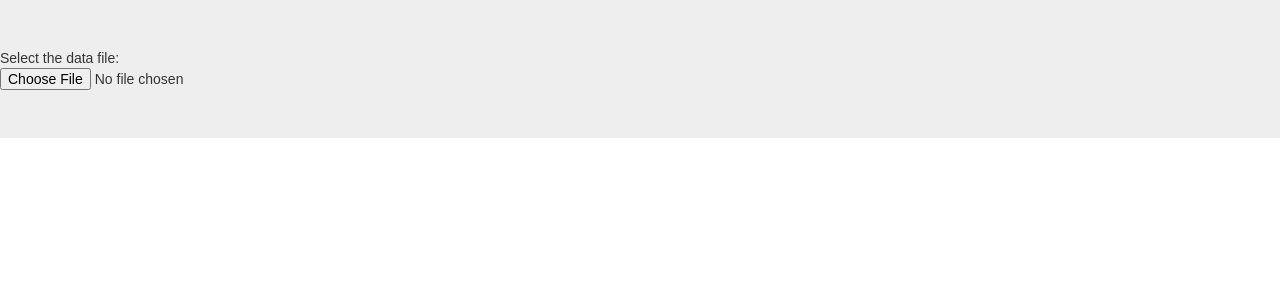
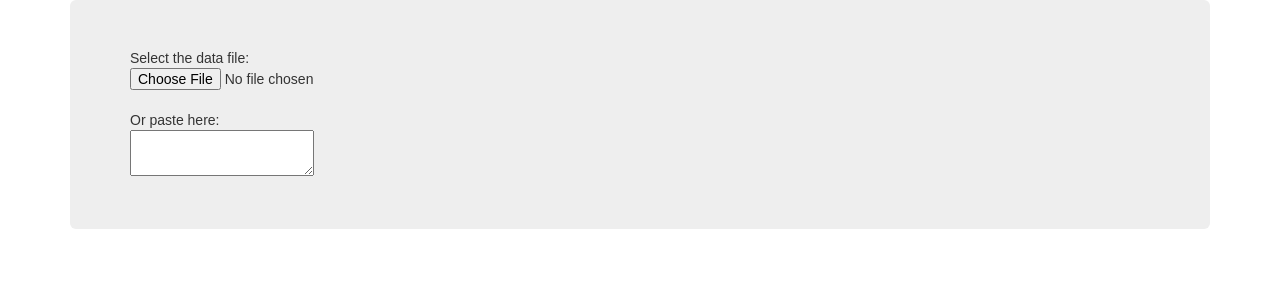
Before and after one commit to kcarnold/halati, a React (Create React App) app: page / in a window 1280 px wide. Shown: the top 300 px of the page. Built offline with nearby package versions, Linux system fonts and the light colour scheme.

Commit message:
Make it possible to paste in the datafile.

```diff
--- a/src/App.js
+++ b/src/App.js
@@ -238,8 +238,14 @@ function handleFiles(files) {
 }
 
 const RequestDatafile = observer(class RequestDatafile extends Component {
+  handlePaste = (evt) => {
+    setTimeout(() => annotationsStore.fromJson(JSON.parse(this.textarea.value)), 10);
+  }
+
   render() {
-    return <div className="jumbotron">Select the data file: <input type="file" onChange={evt => handleFiles(evt.target.files)} /></div>
+    return <div className="container">
+      <div className="jumbotron">Select the data file: <input type="file" onChange={evt => handleFiles(evt.target.files)} /><br/> Or paste here:<br/> <textarea ref={e => this.textarea = e} onPaste={this.handlePaste} /></div>
+    </div>;
   }
 })
 
```
